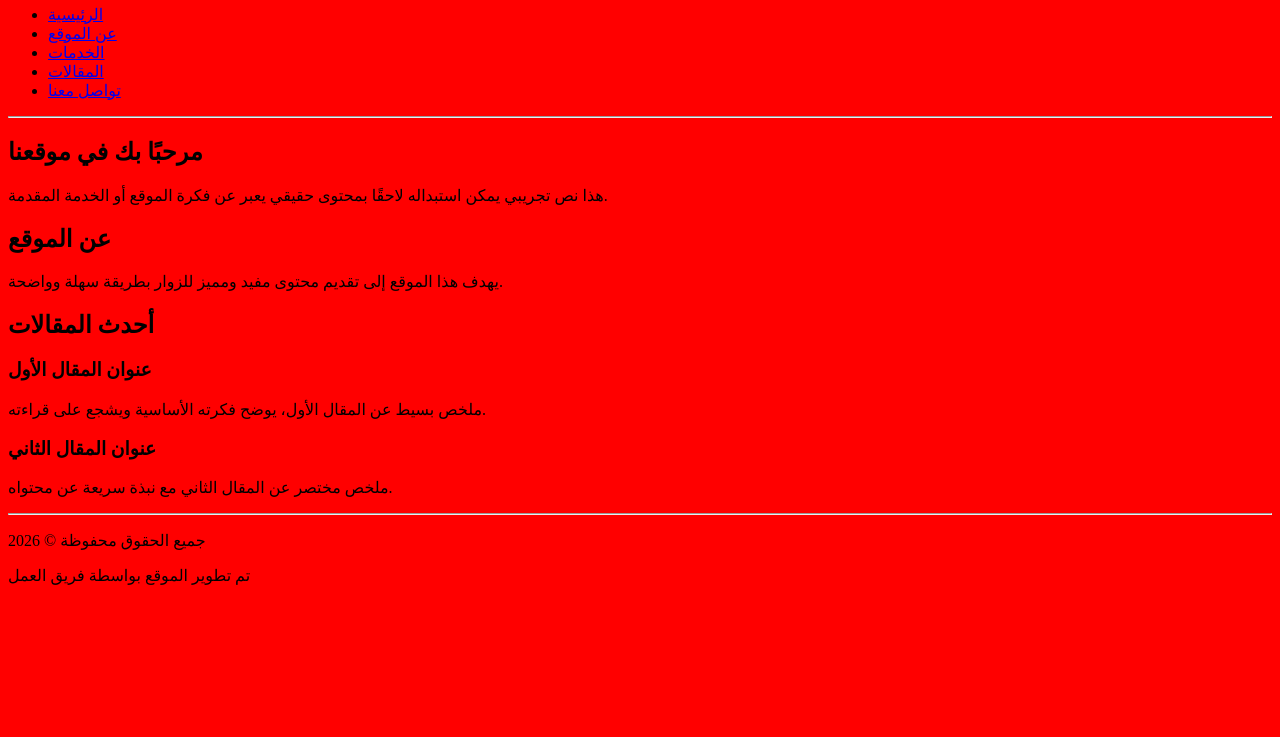
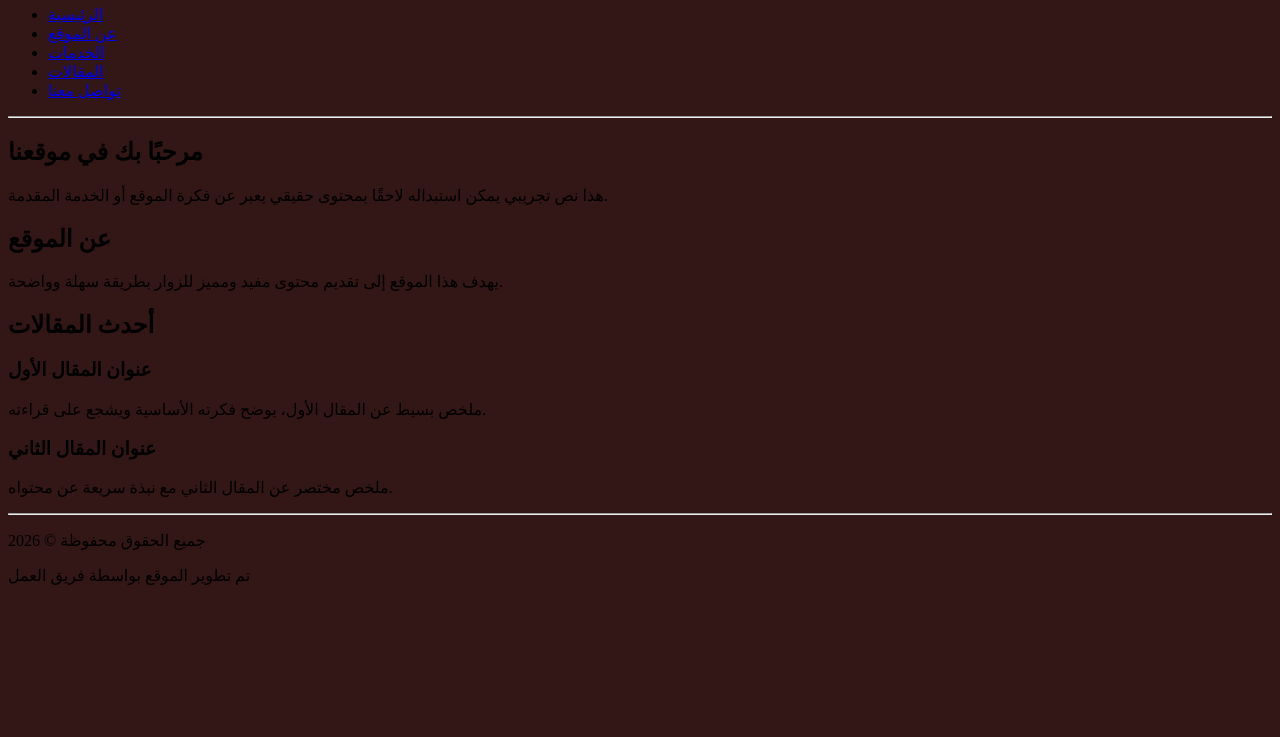
Before and after one commit to Monsieur-Code1/Clothing-Store, a website: page index.html in a window 1280 px wide. Shown: the part 63-800 px from the top of the page. Drawn offline with nearby package versions, Linux system fonts and the light colour scheme.

Commit message:
edit color

```diff
--- a/style.css
+++ b/style.css
@@ -1,3 +1,3 @@
 body{
-  background-color: red;
+  background-color: rgb(51, 22, 22);
 }
```
